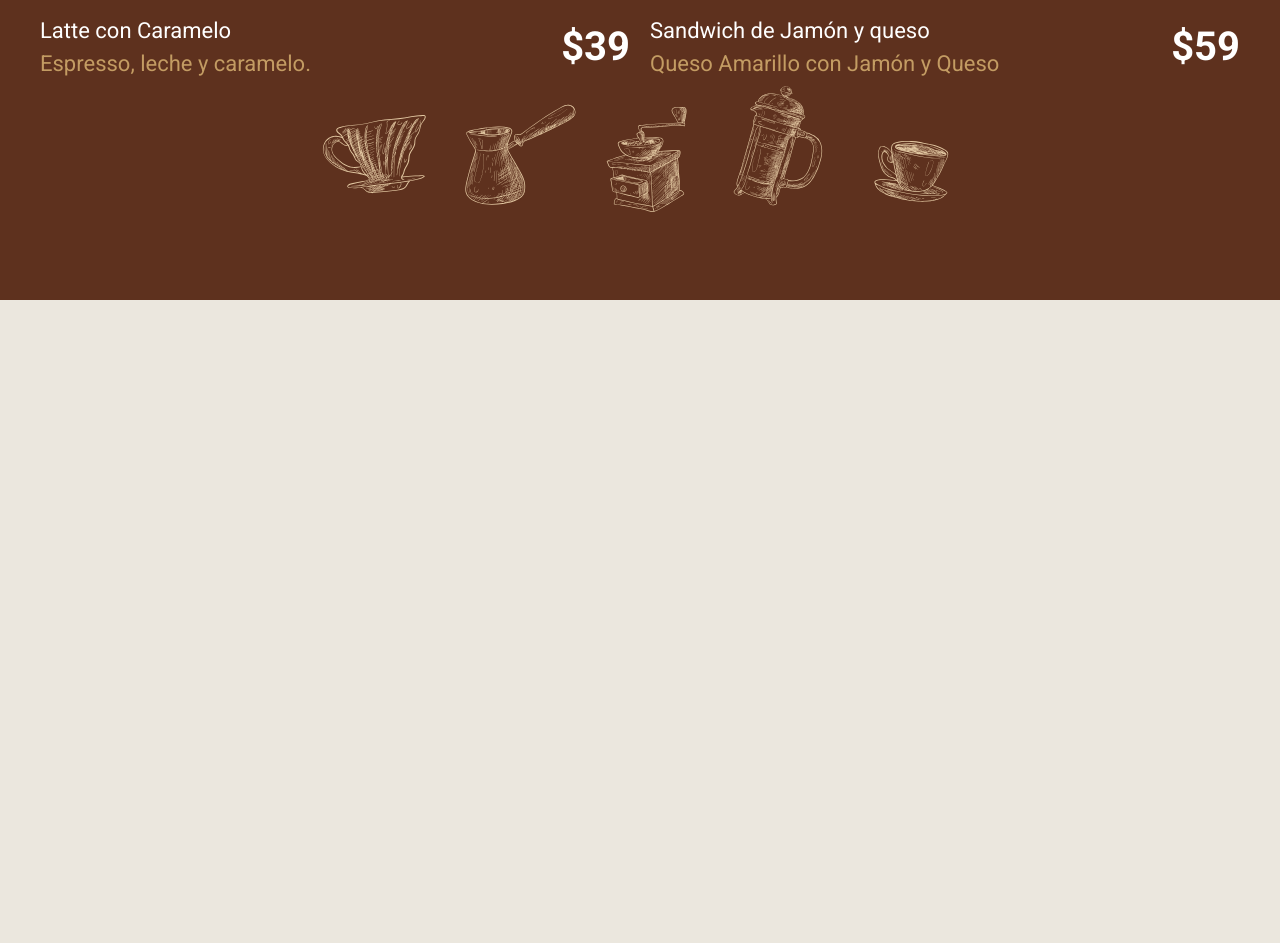
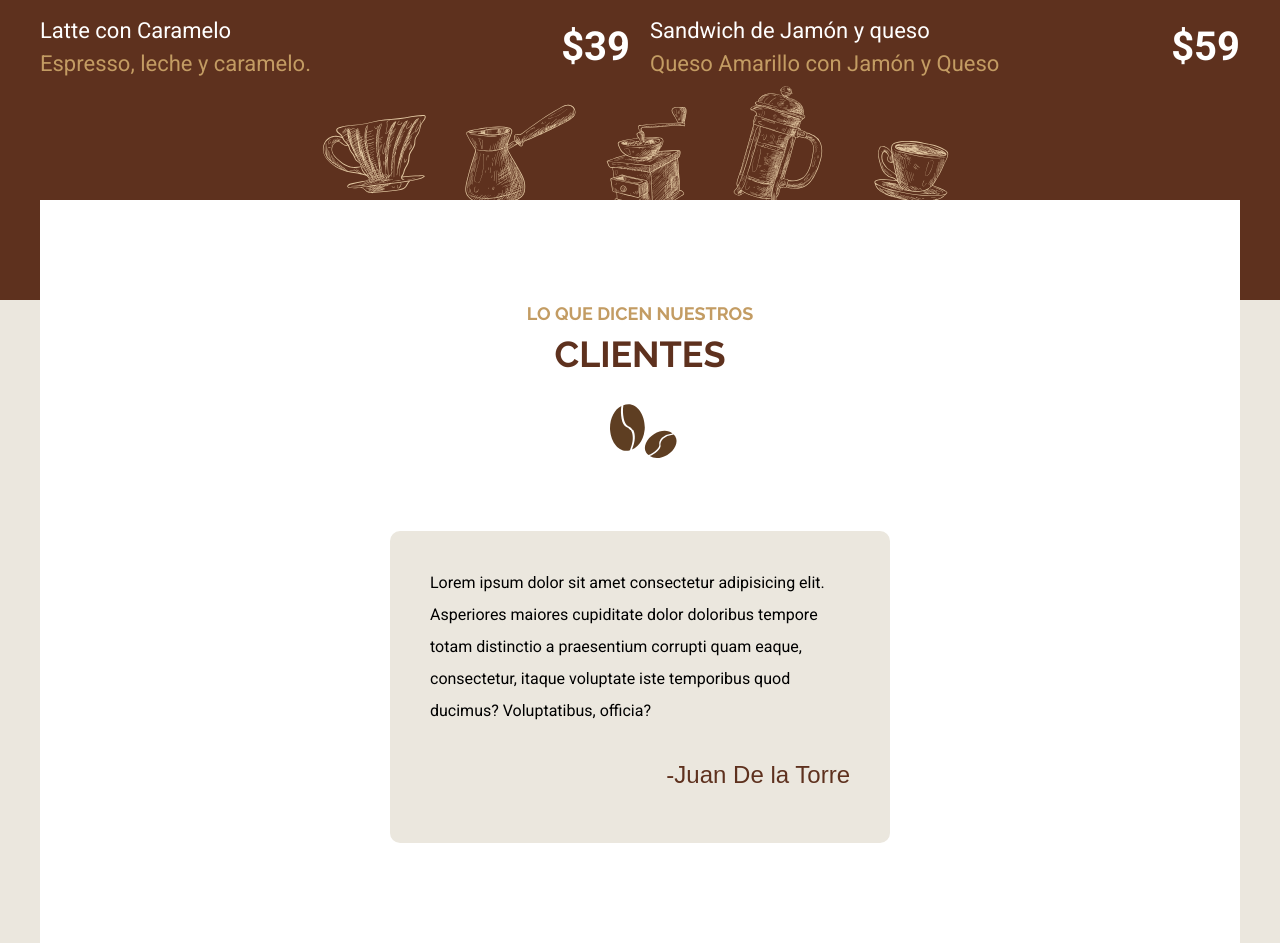
Before and after one commit to beginoffile/coffe-shop, a website: page index.html in a window 1280 px wide. Shown: the part 4114-5057 px from the top of the page. Before the commit the page ends 4414 px from the top, so only its background shows below. Drawn offline with Linux system fonts and the light colour scheme; a web font is replaced by a local one.

Commit message:
add testimonials

```diff
--- a/index.html
+++ b/index.html
@@ -165,5 +165,13 @@
         </div>
     </section>
 
+    <section class="nuestros-testimoniales contenedor bg-white margin-negativo-10">
+        <h2><span>Lo que dicen nuestros </span>Clientes</h2>
+        <div class="testimonial">
+            <p>Lorem ipsum dolor sit amet consectetur adipisicing elit. Asperiores maiores cupiditate dolor doloribus tempore totam distinctio a praesentium corrupti quam eaque, consectetur, itaque voluptate iste temporibus quod ducimus? Voluptatibus, officia?</p>
+            <p class="autor">-Juan De la Torre</p>
+        </div>
+    </section>
+
 </body>
 </html>
--- a/src/scss/base/_utilities.scss
+++ b/src/scss/base/_utilities.scss
@@ -5,6 +5,14 @@
 }
 
 
-.bg-primary{
-    background-color: v.$primary;
+// .bg-primary{
+//     background-color: v.$primary;
+// }
+
+.margin-negativo-10{
+    margin-top: -10rem;
 }
+
+.bg-white{
+    background-color: v.$white;
+}
--- a/src/scss/inicio/_index.scss
+++ b/src/scss/inicio/_index.scss
@@ -2,3 +2,4 @@
 @forward 'iconos';
 @forward 'galeria';
 @forward 'menu';
+@forward 'testimoniales';
--- /dev/null
+++ b/src/scss/inicio/_testimoniales.scss
@@ -0,0 +1,26 @@
+@use 'base/variables' as v;
+@use 'base/mixins'as m;
+
+.nuestros-testimoniales{
+    padding: 10rem 2rem;
+
+    @include m.tablet {
+        padding: 10rem;
+
+    }
+
+    .testimonial{
+        background-color: v.$brownlight;
+        padding: 2rem 4rem;
+        max-width: 50rem;
+        margin: 0 auto;
+        border-radius: 1rem;
+
+        .autor{
+            text-align: right;
+            font-size: 2.4rem;
+            color:v.$primary;
+            font-family: v.$fontCursive;
+        }
+    }
+}
```
Also changed, not shown: build/css/app.css.
